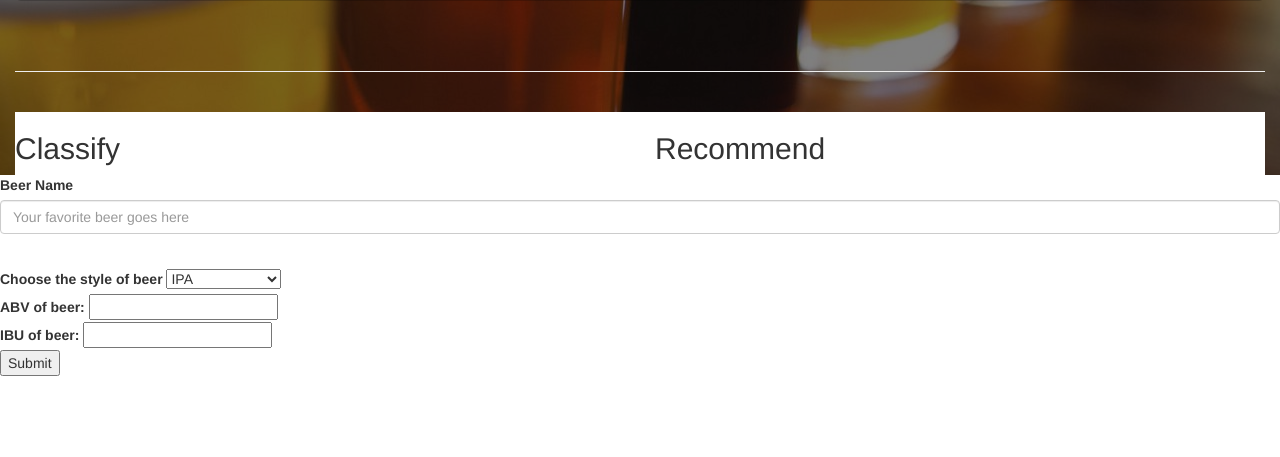
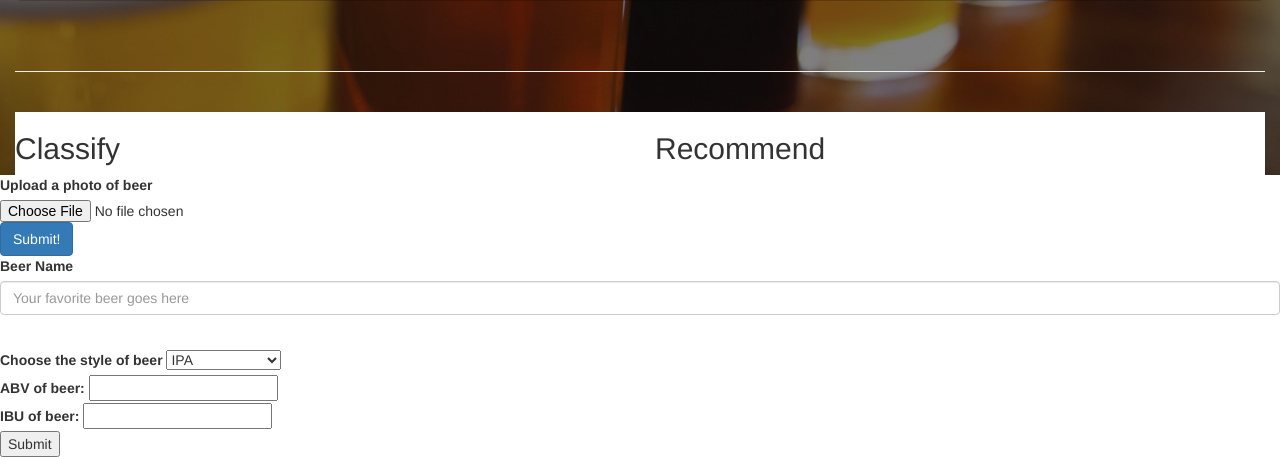
Before and after one commit to kayne10/Beer-Recommender-Capstone, a Flask app: page / in a window 1280 px wide. Shown: the part 471-928 px from the top of the page. Before the commit the page ends 847 px from the top, so only its background shows below. Run offline with Flask 2, Linux system fonts and the light colour scheme; parts of the project's set-up code (start-up, migrations or seed data) failed here and were passed over; some libraries are stand-ins or nearby versions.

Commit message:
attempting to predict image classification

```diff
--- a/app.py
+++ b/app.py
@@ -7,6 +7,7 @@ from src.hard_clustering import recommend_beer, find_closest_beer_names, no_numb
 import PIL
 from PIL import Image
 from keras.models import load_model
+from keras.preprocessing import image
 
 app = Flask(__name__, static_url_path='/static')
 
@@ -19,18 +20,20 @@ def home():
 @app.route('/predict', methods=['POST'])
 def predict():
     """Route that predicts image upload"""
-    image = request.files['file']
-    image = Image.open(image)
-    image = np.asarray(image.resize((28,28))) # size that matches input for model
-    image = image.reshape(1,1,28,28) # reshape
-
+    img = request.files['beer_image']
+    # img = Image.open(img)
+    # img = np.asarray(img.resize((200,200))) # size that matches input for model
+    # img = np.reshape(img,[1,200,200,3]) # reshape
+    img = image.load_img(img, target_size=(200,200))
+    img_tensor = image.img_to_array(img)
+    img_tensor = np.expand_dims(img_tensor, axis=0)
     # Use the loaded model to generate a prediction.
-    pred = model.predict(image)
+    pred = model.predict(img_tensor)
 
     # Prepare and send the response.
-    digit = np.argmax(pred)
-    prediction = {'digit':int(digit)}
-    pass
+    label = np.argmax(pred)
+    prediction = {'label':label}
+    return jsonify(prediction)
 
 
 @app.route('/recommend', methods=['POST'])
@@ -71,5 +74,6 @@ if __name__ == '__main__':
     vectorizer = joblib.load('models/hard_vectorizer.pkl')
     pca = joblib.load('models/pca.pkl')
     km = joblib.load('models/km.pkl')
+    model = load_model('models/cnn.h5')
     df = load_data()
     app.run(host='0.0.0.0',port=8080,debug=True)
--- a/requirements.txt
+++ b/requirements.txt
@@ -8,3 +8,4 @@ pandas==0.23.0
 numpy==1.15.2
 Pillow==5.3.0
 scikit_learn==0.20.1
+tensorflow
--- a/src/simple_cnn.py
+++ b/src/simple_cnn.py
@@ -101,4 +101,4 @@ if __name__ == '__main__':
     #metrics = best_model.evaluate_generator(holdout_generator, steps=20)
     metrics =  model.evaluate_generator(holdout_generator, steps=20)
     print("loss: {}, accuracy: {}".format(metrics[0],metrics[1]))
-    plot_model(model,to_file='../images/cnn_arch.png')
+    # plot_model(model,to_file='../images/cnn_arch.png')
--- a/templates/home.html
+++ b/templates/home.html
@@ -18,7 +18,11 @@
     </div>
     </section>
     <section class="option1" id="Classify">
-
+      <form class="" action="/predict" method="post" enctype="multipart/form-data">
+        <label for="beer_image">Upload a photo of beer</label>
+        <input type="file" name="beer_image" value="">
+        <button type="submit" class="btn btn-primary">Submit!</button>
+      </form>
     </section>
     <section class="option2" id="Recommend">
       <form class="" action="/recommend" method="post">
```
Also changed, not shown: 1 other file.
